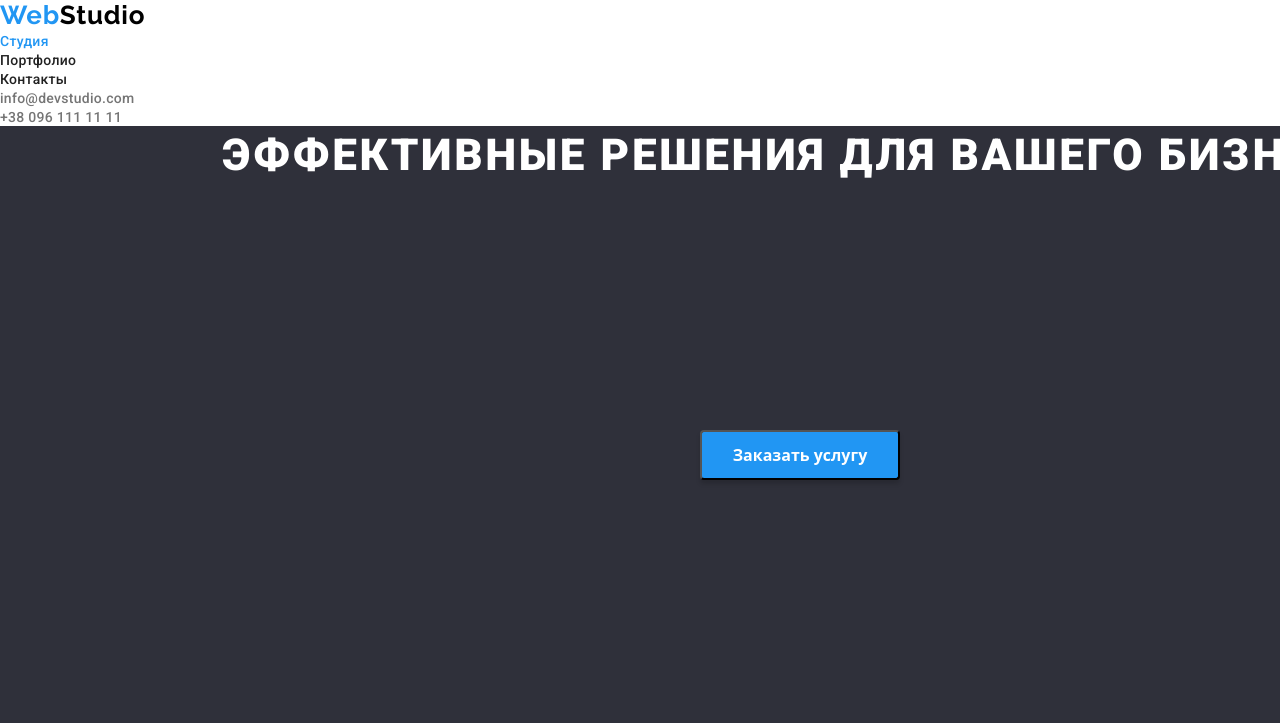
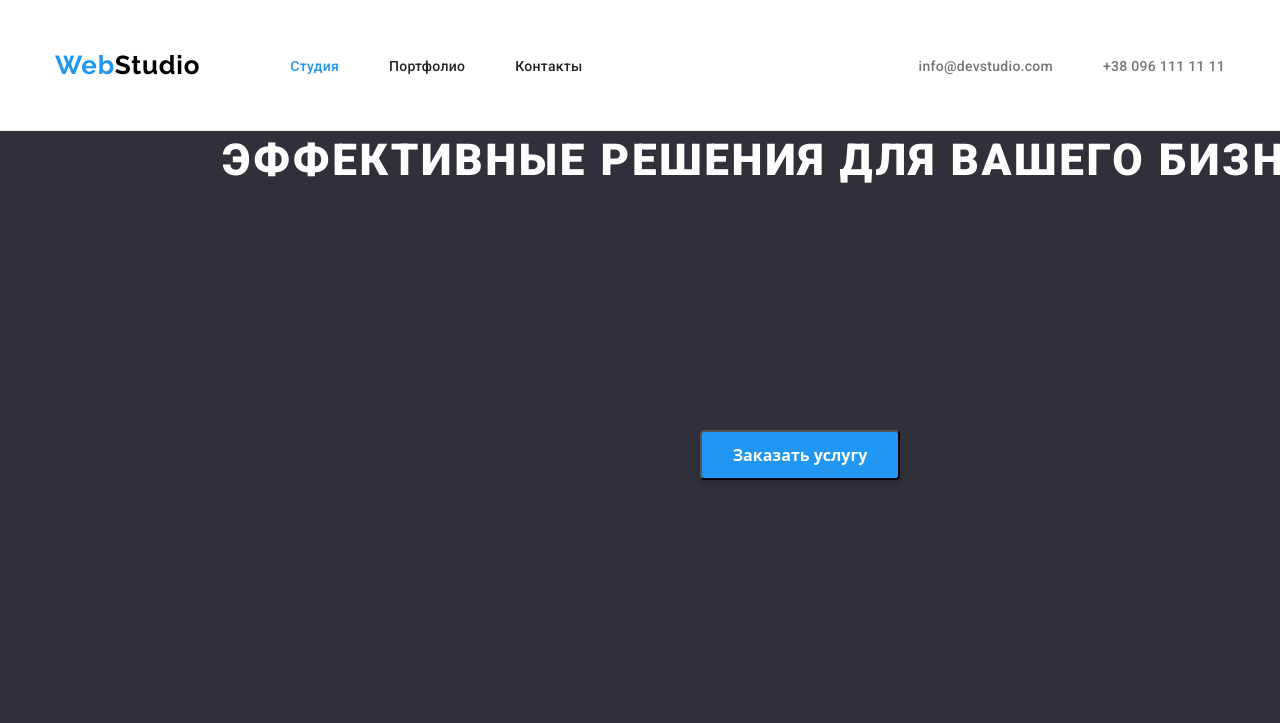
Before and after one commit to G0eXe/goit-markup-hw-03, a plain HTML site: page index.html in a window 1280 px wide. Shown: the top 723 px of the page. Drawn offline with nearby package versions, Linux system fonts and the light colour scheme.

Commit message:
Добавляет все стили в хедер

```diff
--- a/css/styles.css
+++ b/css/styles.css
@@ -1,5 +1,24 @@
 :root {
   --main-font: "Roboto", sans-serif;
+}
+
+h1,
+h2,
+h3,
+h4,
+h5,
+h6,
+p {
+  margin: 0;
+}
+
+ul {
+  margin: 0;
+  padding: 0;
+}
+
+img {
+  display: block;
 }
 
 .link {
@@ -14,35 +33,39 @@
   font-style: normal;
 }
 
-h1,
-h2,
-h3,
-h4,
-h5,
-h6,
-p {
-  margin: 0;
+/* =============== HEADER ===============  */
+
+.header {
+  padding-top: 25px;
+  padding-bottom: 25px;
+  border-bottom: 1px solid #ececec;
 }
 
-ul,
-ol {
-  margin: 0;
-  padding: 0;
+.header .container {
+  display: flex;
+  align-items: center;
 }
 
-img {
-  display: block;
+.container {
+  width: 1200px;
+  height: 80px;
+  margin: 0 auto;
+  padding-left: 15px;
+  padding-right: 15px;
 }
 
-/* == HEADER ==  */
+.nav {
+  display: flex;
+  align-items: center;
+}
 
 .logo {
   font-family: "Raleway", sans-serif;
   font-weight: bold;
   font-size: 26px;
   line-height: 1.19;
-
   letter-spacing: 0.03em;
+  margin-right: 90px;
 
   color: #2196f3;
 }
@@ -53,6 +76,15 @@ img {
 
 .nav-list .link.current {
   color: #2196f3;
+}
+
+.nav-list {
+  display: flex;
+  align-items: center;
+}
+
+.nav-list-item:not(:last-child) {
+  margin-right: 50px;
 }
 
 .nav-link {
@@ -76,8 +108,14 @@ img {
   font-size: 14px;
   line-height: 1.14;
   letter-spacing: 0.02em;
+  color: #757575;
+  margin-right: 50px;
+}
 
-  color: #757575;
+.contacts-header-list {
+  display: flex;
+  align-items: center;
+  margin-left: auto;
 }
 
 .header-mail-link:hover,
@@ -100,12 +138,11 @@ img {
   color: #2196f3;
 }
 
-/* == END HEADER == */
+/* ============== END HEADER ============== */
 
-/* == HERO == */
+/* ============== HERO ================= */
 
 .hero {
-  /* position: absolute; */
   width: 1600px;
   height: 600px;
   left: 0px;
@@ -154,9 +191,9 @@ img {
   color: #ffffff;
 }
 
-/* == END HERO == */
+/* =============== END HERO ================ */
 
-/* == FEATURES == */
+/* =============== FEATURES ================ */
 
 .features-list {
   display: flex;
@@ -216,9 +253,9 @@ img {
   top: 774px;
 }
 
-/* == END FEATURES == */
+/* ============= END FEATURES ============== */
 
-/* == WHAT WE ARE DOING == */
+/* ========== WHAT WE ARE DOING ============ */
 
 .we-doing {
   /* position: absolute; */
@@ -267,9 +304,9 @@ img {
   top: 1061px;
 }
 
-/* == END WHAT WE ARE DOING == */
+/* ========= END WHAT WE ARE DOING ========= */
 
-/* == TEAM == */
+/* =============== TEAM ================= */
 
 .team {
   /* position: absolute; */
@@ -421,9 +458,9 @@ img {
   border-radius: 0px 0px 4px 4px;
 }
 
-/* == END TEAM == */
+/* =============== END TEAM =============== */
 
-/* == PORTFOLIO == */
+/* ============== PORTFOLIO =============== */
 
 .visually-hidden {
   position: absolute;
@@ -587,7 +624,7 @@ img {
   color: #ffffff;
 }
 
-/* == PORTFOLIO EXAMPLES== */
+/* =========== PORTFOLIO EXAMPLES ========== */
 
 .examples-title {
   font-family: var(--main-font);
@@ -719,9 +756,9 @@ img {
   box-sizing: border-box;
 }
 
-/* == END PORTFOLIO == */
+/* =========== END PORTFOLIO ============ */
 
-/* == FOOTER == */
+/* ============== FOOTER ================ */
 
 .footer {
   position: absolute;
@@ -780,4 +817,4 @@ img {
   color: #2196f3;
 }
 
-/* == END FOOTER == */
+/* ============= END FOOTER =============== */
--- a/index.html
+++ b/index.html
@@ -24,6 +24,7 @@
   <body>
     <header class="header">
       <!-- NAVIGATION MENU -->
+      <div class="container">
         <nav class="nav">
           <a class="logo link" href="./index.html" lang="en"
             >Web<span class="logo-text-header">Studio</span></a
@@ -55,6 +56,7 @@
             >
           </li>
         </ul>
+      </div>
     </header>
 
     <main>
```
Lines whose indentation alone changed are shown as unchanged.
